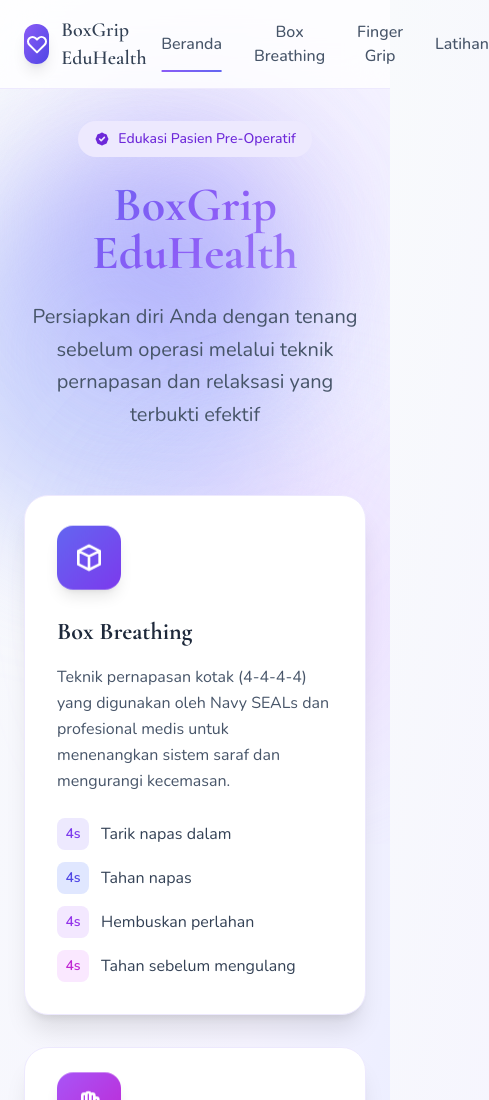
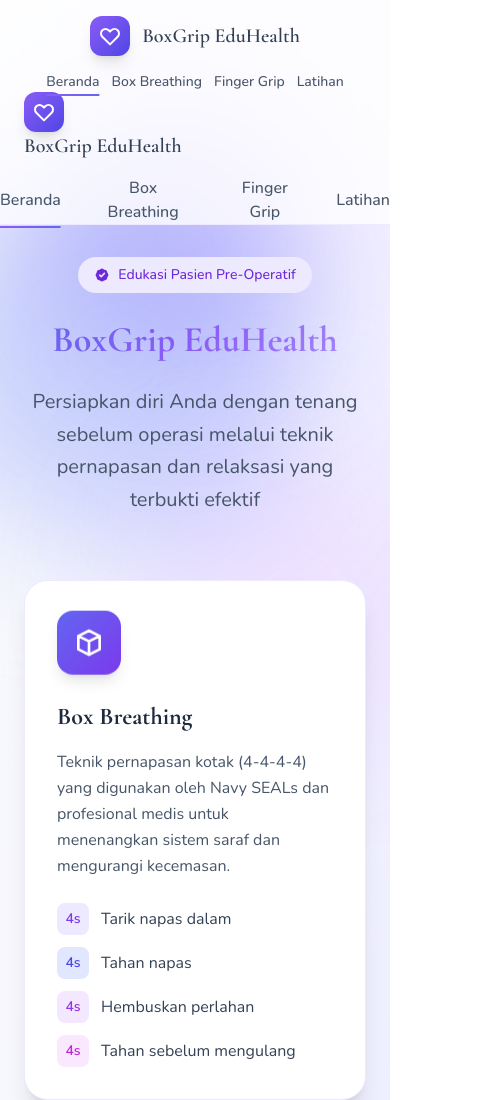
Before and after one commit to Roootsa/BoxGrip-EduHealth, a plain HTML site: page index.html in a window 390 px wide. Shown: the top 1100 px of the page, 489 px wide, since content can reach past the window. Drawn offline with nearby package versions, Linux system fonts and the light colour scheme.

Commit message:
fix tampilan di hp

```diff
--- a/index.html
+++ b/index.html
@@ -166,7 +166,7 @@
   <style>@view-transition { navigation: auto; }</style>
   <script src="/_sdk/data_sdk.js" type="text/javascript"></script>
  </head>
- <body class="h-full bg-gradient-to-br from-slate-50 via-violet-50 to-indigo-100 overflow-auto"><!-- Background Decorative Elements -->
+ <body class="h-full bg-gradient-to-br from-slate-50 via-violet-50 to-indigo-100 overflow-x-hidden">
   <div class="fixed inset-0 overflow-hidden pointer-events-none">
    <div class="absolute top-20 left-10 w-72 h-72 bg-violet-300 rounded-full mix-blend-multiply filter blur-3xl bg-orb"></div>
    <div class="absolute top-40 right-20 w-96 h-96 bg-indigo-300 rounded-full mix-blend-multiply filter blur-3xl bg-orb" style="animation-delay: 2s;"></div>
@@ -175,8 +175,22 @@
   <div class="relative w-full min-h-full"><!-- Navigation -->
    <nav class="sticky top-0 z-50 glass-effect border-b border-violet-100">
     <div class="max-w-6xl mx-auto px-6 py-4">
-     <div class="flex items-center justify-between">
-      <div class="flex items-center gap-3">
+     <div class="flex flex-col md:flex-row items-center justify-between gap-4">
+
+      <div class="flex items-center gap-3 w-full justify-center md:justify-start">
+       <div class="w-10 h-10 bg-gradient-to-br from-violet-500 to-indigo-600 rounded-xl flex items-center justify-center shadow-lg">
+        <svg class="w-6 h-6 text-white" fill="none" stroke="currentColor" viewBox="0 0 24 24"><path stroke-linecap="round" stroke-linejoin="round" stroke-width="2" d="M4.318 6.318a4.5 4.5 0 000 6.364L12 20.364l7.682-7.682a4.5 4.5 0 00-6.364-6.364L12 7.636l-1.318-1.318a4.5 4.5 0 00-6.364 0z" />
+        </svg>
+       </div><span class="font-elegant text-xl font-semibold text-slate-700">BoxGrip EduHealth</span>
+      </div>
+
+      <div class="flex flex-wrap justify-center gap-3 md:gap-8 w-full text-sm md:text-base">
+        <button onclick="showSection('beranda')" class="nav-link text-slate-600 hover:text-violet-600 font-medium active" id="nav-beranda">Beranda</button>
+        <button onclick="showSection('breathing')" class="nav-link text-slate-600 hover:text-violet-600 font-medium" id="nav-breathing">Box Breathing</button>
+        <button onclick="showSection('finger')" class="nav-link text-slate-600 hover:text-violet-600 font-medium" id="nav-finger">Finger Grip</button>
+        <button onclick="showSection('kombinasi')" class="nav-link text-slate-600 hover:text-violet-600 font-medium" id="nav-kombinasi">Latihan</button>
+      </div>
+     </div>
        <div class="w-10 h-10 bg-gradient-to-br from-violet-500 to-indigo-600 rounded-xl flex items-center justify-center shadow-lg">
         <svg class="w-6 h-6 text-white" fill="none" stroke="currentColor" viewbox="0 0 24 24"><path stroke-linecap="round" stroke-linejoin="round" stroke-width="2" d="M4.318 6.318a4.5 4.5 0 000 6.364L12 20.364l7.682-7.682a4.5 4.5 0 00-6.364-6.364L12 7.636l-1.318-1.318a4.5 4.5 0 00-6.364 0z" />
         </svg>
@@ -194,7 +208,7 @@
        <svg class="w-4 h-4" fill="currentColor" viewbox="0 0 20 20"><path fill-rule="evenodd" d="M6.267 3.455a3.066 3.066 0 001.745-.723 3.066 3.066 0 013.976 0 3.066 3.066 0 001.745.723 3.066 3.066 0 012.812 2.812c.051.643.304 1.254.723 1.745a3.066 3.066 0 010 3.976 3.066 3.066 0 00-.723 1.745 3.066 3.066 0 01-2.812 2.812 3.066 3.066 0 00-1.745.723 3.066 3.066 0 01-3.976 0 3.066 3.066 0 00-1.745-.723 3.066 3.066 0 01-2.812-2.812 3.066 3.066 0 00-.723-1.745 3.066 3.066 0 010-3.976 3.066 3.066 0 00.723-1.745 3.066 3.066 0 012.812-2.812zm7.44 5.252a1 1 0 00-1.414-1.414L9 10.586 7.707 9.293a1 1 0 00-1.414 1.414l2 2a1 1 0 001.414 0l4-4z" clip-rule="evenodd" />
        </svg> Edukasi Pasien Pre-Operatif
       </div>
-      <h1 id="main-title" class="font-elegant text-5xl md:text-6xl font-bold gradient-text mb-6">BoxGrip EduHealth</h1>
+      <h1 id="main-title" class="font-elegant text-4xl md:text-6xl font-bold gradient-text mb-6 leading-tight">BoxGrip EduHealth</h1>
       <p id="subtitle" class="text-xl text-slate-600 max-w-2xl mx-auto leading-relaxed">Persiapkan diri Anda dengan tenang sebelum operasi melalui teknik pernapasan dan relaksasi yang terbukti efektif</p>
      </div><!-- Cards -->
      <div class="grid md:grid-cols-2 gap-8 mb-16"><!-- Box Breathing Card -->
```
